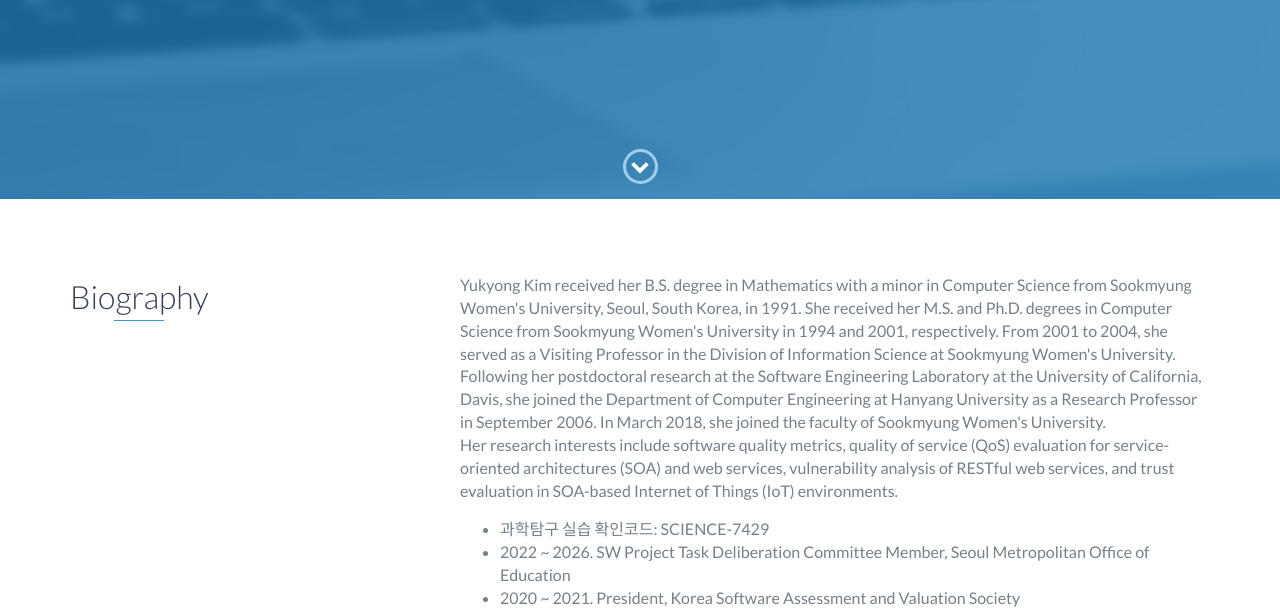
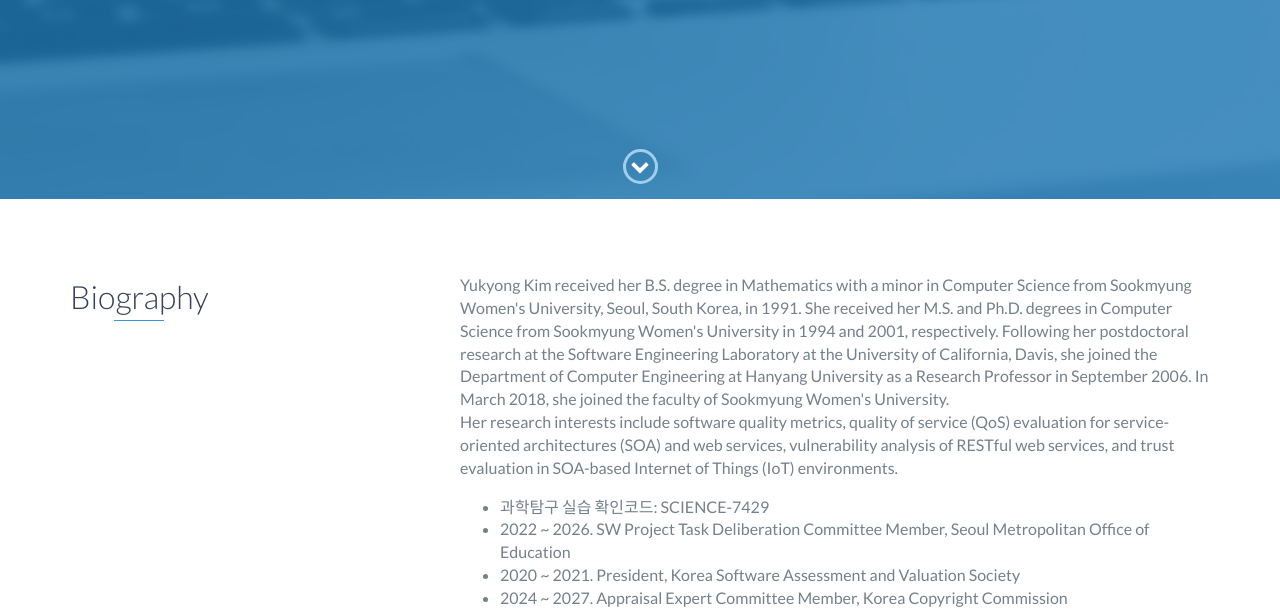
Before and after one commit to Yukyong-Kim/yukyong-kim.github.io, a website: page index.html in a window 1280 px wide. Shown: the part 601-1214 px from the top of the page. Drawn offline with nearby package versions, Linux system fonts and the light colour scheme.

Commit message:
Refactor biography section for clarity
Removed redundant information about Yukyong Kim's academic background.

```diff
--- a/index.html
+++ b/index.html
@@ -67,7 +67,7 @@
                 </div>
                 <div class="col-md-8">
 		    <p>
-            Yukyong Kim received her B.S. degree in Mathematics with a minor in Computer Science from Sookmyung Women's University, Seoul, South Korea, in 1991. She received her M.S. and Ph.D. degrees in Computer Science from Sookmyung Women's University in 1994 and 2001, respectively. From 2001 to 2004, she served as a Visiting Professor in the Division of Information Science at Sookmyung Women's University. Following her postdoctoral research at the Software Engineering Laboratory at the University of California, Davis, she joined the Department of Computer Engineering at Hanyang University as a Research Professor in September 2006. In March 2018, she joined the faculty of Sookmyung Women's University.
+            Yukyong Kim received her B.S. degree in Mathematics with a minor in Computer Science from Sookmyung Women's University, Seoul, South Korea, in 1991. She received her M.S. and Ph.D. degrees in Computer Science from Sookmyung Women's University in 1994 and 2001, respectively. Following her postdoctoral research at the Software Engineering Laboratory at the University of California, Davis, she joined the Department of Computer Engineering at Hanyang University as a Research Professor in September 2006. In March 2018, she joined the faculty of Sookmyung Women's University.
 		    </p>
                     <p>
 			Her research interests include software quality metrics, quality of service (QoS) evaluation for service-oriented architectures (SOA) and web services, vulnerability analysis of RESTful web services, and trust evaluation in SOA-based Internet of Things (IoT) environments.
```
